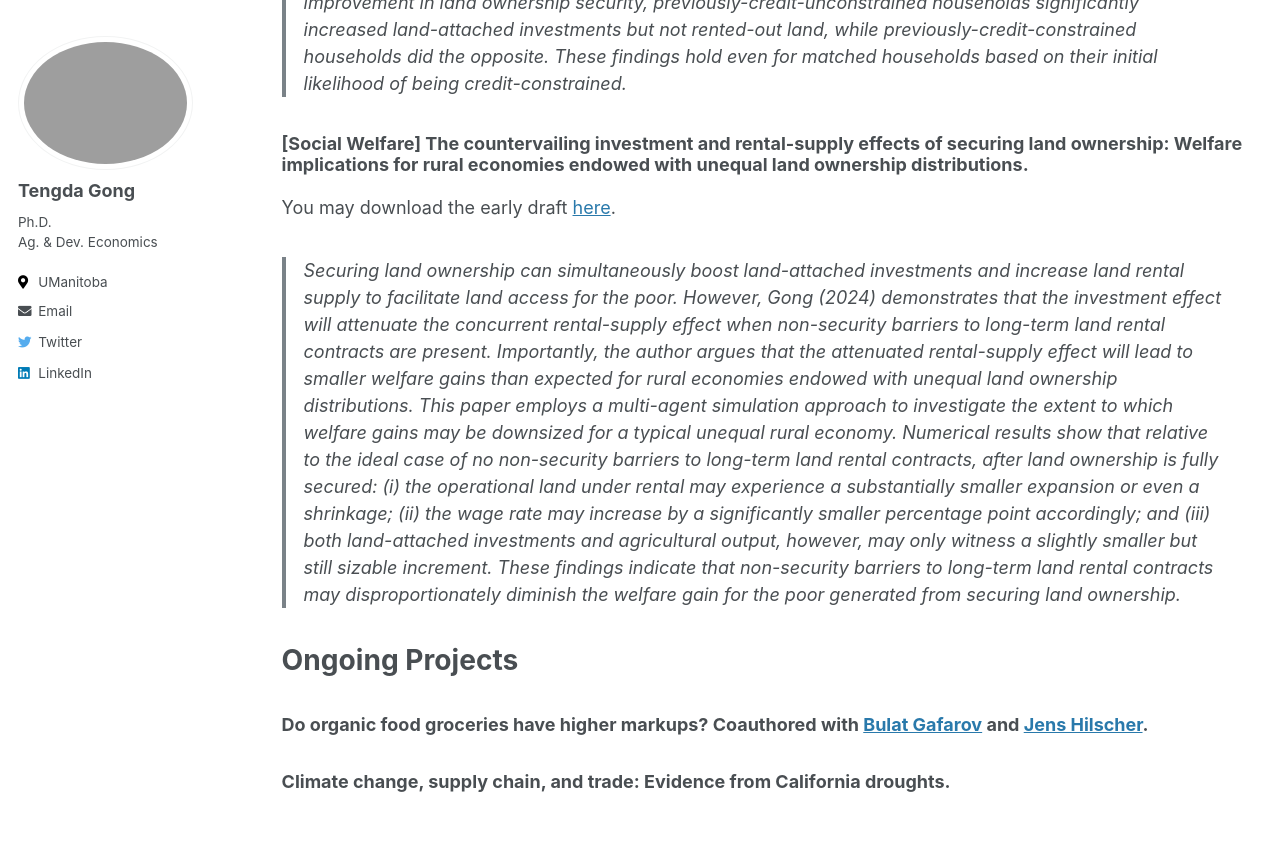
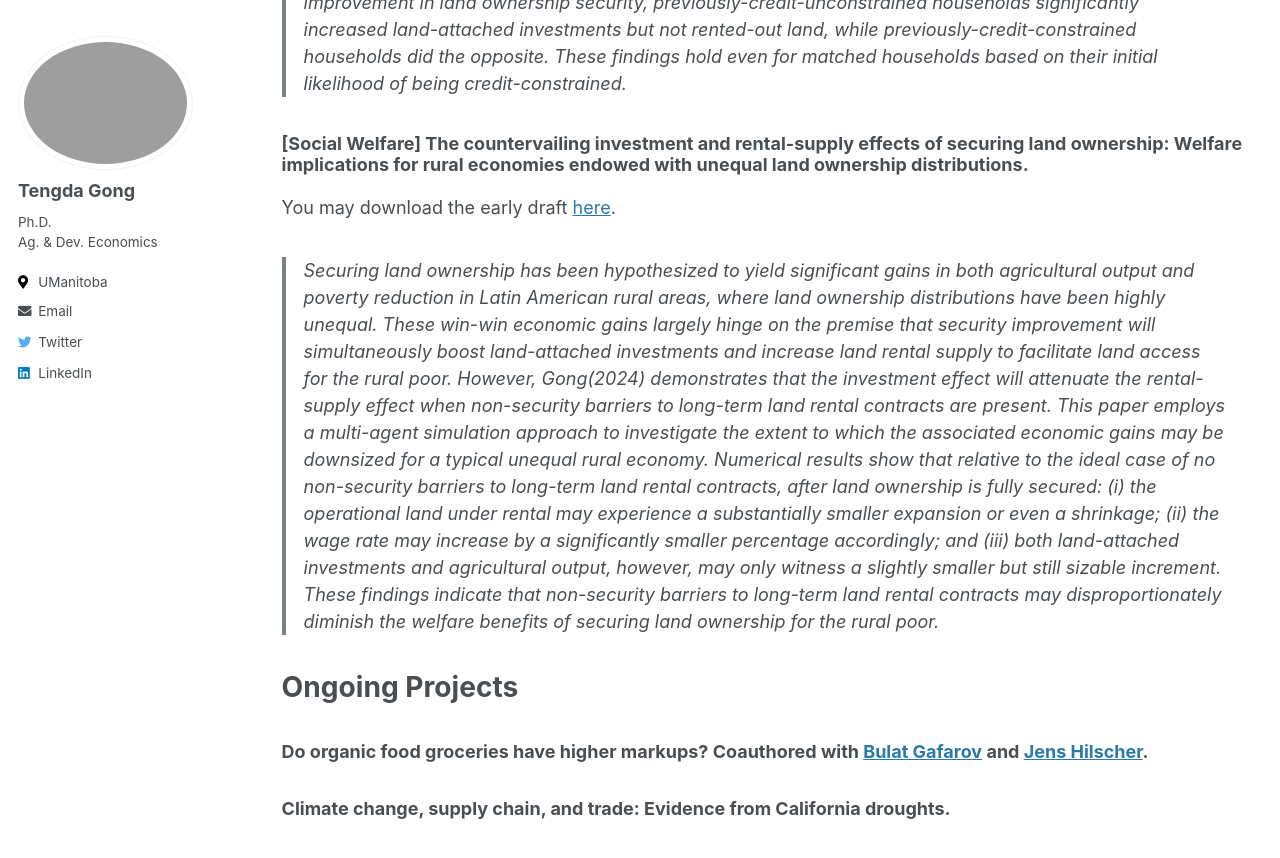
Before and after one commit to tendakung/tendakung.github.io, a Jekyll site: the page built from _pages/research.md, in a window 1280 px wide and 900 px high, scrolled down 1271 px. Shown: the top 858 px of the window. Built offline with Jekyll 4.4.1, drawn with Linux system fonts in a browser that asks for light colours.

Commit message:
Update paper 3's abstract

```diff
--- a/_pages/research.md
+++ b/_pages/research.md
@@ -21,7 +21,8 @@ To be presented at the 2024 SEA and 2025 AEA annual meetings. You may download t
 
 ### [Social Welfare] The countervailing investment and rental-supply effects of securing land ownership: Welfare implications for rural economies endowed with unequal land ownership distributions.
 You may download the early draft [here](/files/pdf/research/WelfareImplications202411.pdf).
-> Securing land ownership can simultaneously boost land-attached investments and increase land rental supply to facilitate land access for the poor. However, Gong (2024) demonstrates that the investment effect will attenuate the concurrent rental-supply effect when non-security barriers to long-term land rental contracts are present. Importantly, the author argues that the attenuated rental-supply effect will lead to smaller welfare gains than expected for rural economies endowed with unequal land ownership distributions. This paper employs a multi-agent simulation approach to investigate the extent to which welfare gains may be downsized for a typical unequal rural economy. Numerical results show that relative to the ideal case of no non-security barriers to long-term land rental contracts, after land ownership is fully secured: (i) the operational land under rental may experience a substantially smaller expansion or even a shrinkage; (ii) the wage rate may increase by a significantly smaller percentage point accordingly; and (iii) both land-attached investments and agricultural output, however, may only witness a slightly smaller but still sizable increment. These findings indicate that non-security barriers to long-term land rental contracts may disproportionately diminish the welfare gain for the poor generated from securing land ownership.
+> Securing land ownership has been hypothesized to yield significant gains in both agricultural output and poverty reduction in Latin American rural areas, where land ownership distributions have been highly unequal. These win-win economic gains largely hinge on the premise that security improvement will simultaneously boost land-attached investments and increase land rental supply to facilitate land access for the rural poor. However, Gong(2024) demonstrates that the investment effect will attenuate the rental-supply effect when non-security barriers to long-term land rental contracts are present.
+This paper employs a multi-agent simulation approach to investigate the extent to which the associated economic gains may be downsized for a typical unequal rural economy. Numerical results show that relative to the ideal case of no non-security barriers to long-term land rental contracts, after land ownership is fully secured: (i) the operational land under rental may experience a substantially smaller expansion or even a shrinkage; (ii) the wage rate may increase by a significantly smaller percentage accordingly; and (iii) both land-attached investments and agricultural output, however, may only witness a slightly smaller but still sizable increment. These findings indicate that non-security barriers to long-term land rental contracts may disproportionately diminish the welfare benefits of securing land ownership for the rural poor.
 
 # Ongoing Projects
 
```
